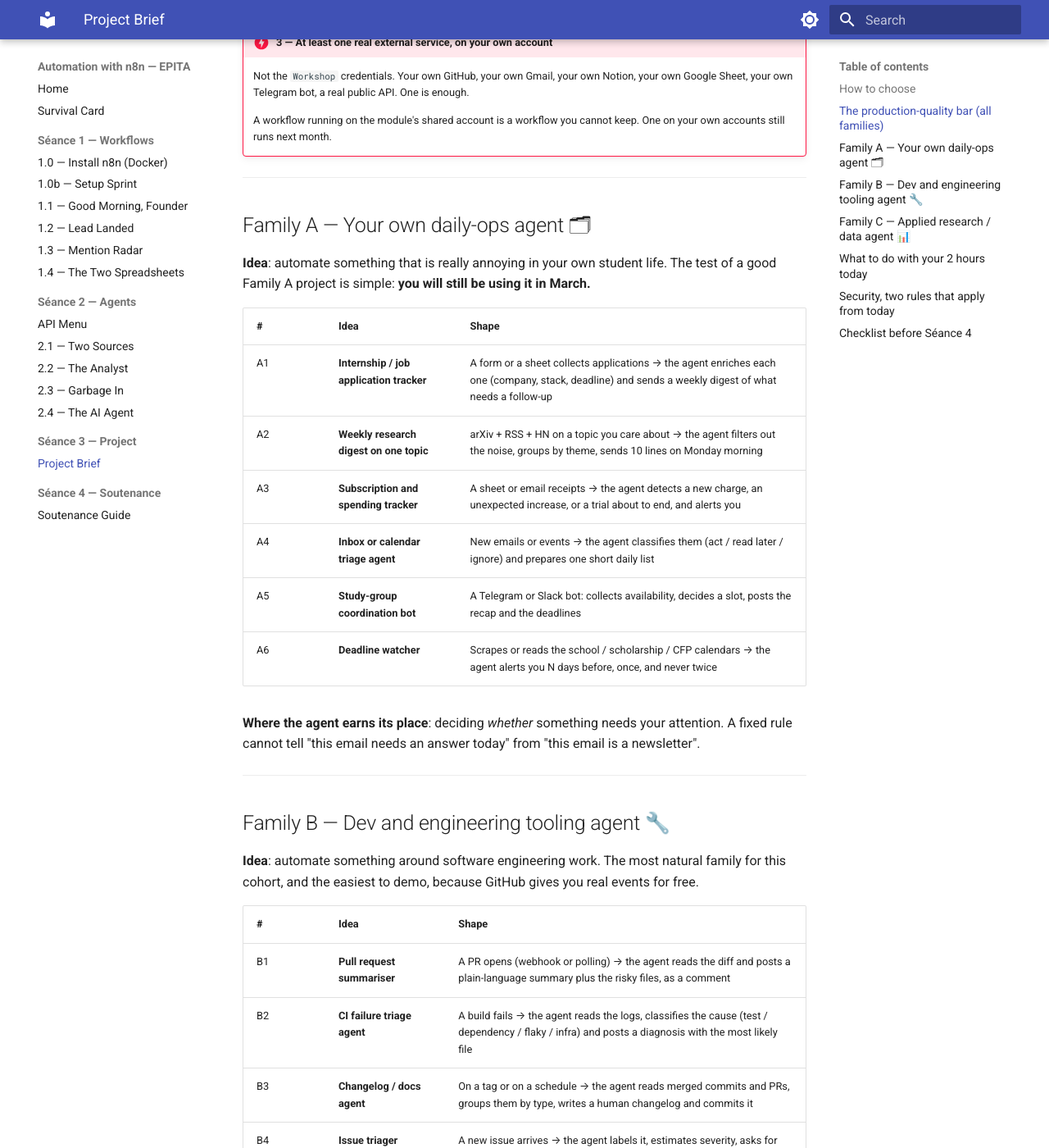
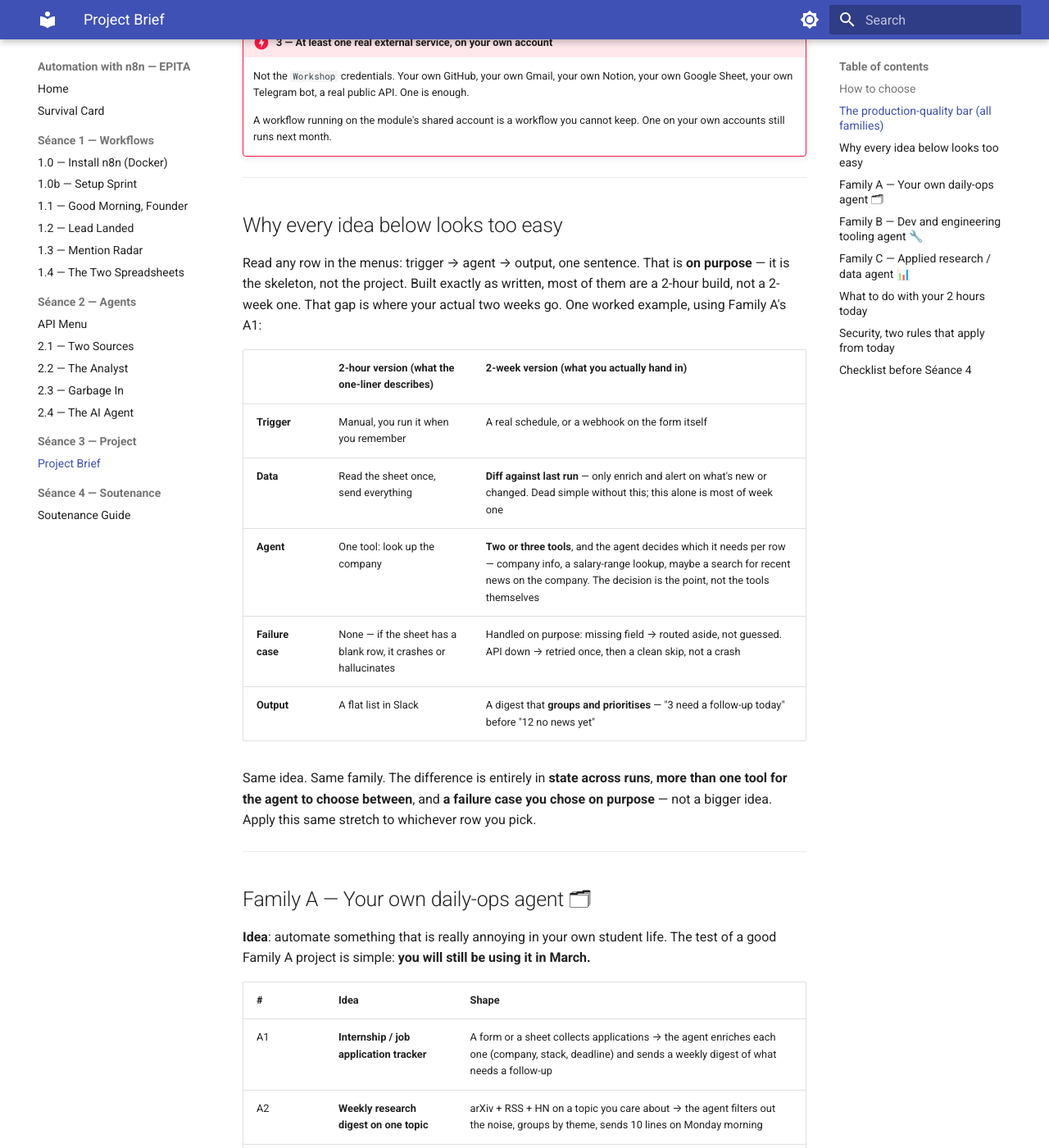
Before and after one commit to KristenPire/epita-n8n, an MkDocs documentation site: the page built from docs/seance-3/project-brief.md, in a window 1280 px wide and 1400 px high, scrolled down 1352 px. Shown: the whole window at 82% size. Built offline with MkDocs 1.6.1 and Material for MkDocs 9.7.7, drawn with Linux system fonts in a browser that asks for light colours; some of the changed text lies outside the part shown.

Commit message:
Add '2 hours vs 2 weeks' worked example and per-family depth guidance to project brief

```diff
--- a/docs/seance-3/project-brief.md
+++ b/docs/seance-3/project-brief.md
@@ -61,6 +61,27 @@
 
 ---
 
+## Why every idea below looks too easy
+
+Read any row in the menus: trigger → agent → output, one sentence. That is **on purpose** —
+it is the skeleton, not the project. Built exactly as written, most of them are a 2-hour
+build, not a 2-week one. That gap is where your actual two weeks go. One worked example,
+using Family A's A1:
+
+| | 2-hour version (what the one-liner describes) | 2-week version (what you actually hand in) |
+|---|---|---|
+| **Trigger** | Manual, you run it when you remember | A real schedule, or a webhook on the form itself |
+| **Data** | Read the sheet once, send everything | **Diff against last run** — only enrich and alert on what's new or changed. Dead simple without this; this alone is most of week one |
+| **Agent** | One tool: look up the company | **Two or three tools**, and the agent decides which it needs per row — company info, a salary-range lookup, maybe a search for recent news on the company. The decision is the point, not the tools themselves |
+| **Failure case** | None — if the sheet has a blank row, it crashes or hallucinates | Handled on purpose: missing field → routed aside, not guessed. API down → retried once, then a clean skip, not a crash |
+| **Output** | A flat list in Slack | A digest that **groups and prioritises** — "3 need a follow-up today" before "12 no news yet" |
+
+Same idea. Same family. The difference is entirely in **state across runs**, **more than
+one tool for the agent to choose between**, and **a failure case you chose on purpose** —
+not a bigger idea. Apply this same stretch to whichever row you pick.
+
+---
+
 ## Family A — Your own daily-ops agent 🗂
 
 **Idea**: automate something that is really annoying in your own student life. The test of a
@@ -77,6 +98,11 @@
 
 **Where the agent earns its place**: deciding *whether* something needs your attention. A
 fixed rule cannot tell "this email needs an answer today" from "this email is a newsletter".
+
+**Where the 2 weeks go**: every row above runs once in 2 hours. The project is making it
+track *change over time* (A3's "an unexpected increase" needs last week's number to compare
+against — that's state, not a single read) and survive real mess (half your emails won't
+fit your categories cleanly on day one).
 
 ---
 
@@ -99,6 +125,11 @@
 
 **Technical note**: the GitHub REST API is in the [API Menu](../seance-2/menu-api.md). Get a
 personal token: 60 requests per hour without one, 5000 with one.
+
+**Where the 2 weeks go**: a diff is not a PDF — real PRs blow past your prompt's context
+window, touch files you shouldn't summarise the same way (a lockfile vs. a logic change),
+and arrive with noisy commit history. Handling that, and giving the agent 2-3 tools instead
+of 1 (diff + test logs + issue history, not just diff), is the actual project.
 
 ---
 
@@ -124,6 +155,10 @@
 **Vector Store** nodes. A simple in-memory vector store is enough for C1 and C3 — you do not
 need to run a database. And keep the corpus small: 20 papers is a project, 2000 is a
 weekend lost to ingestion.
+
+**Where the 2 weeks go**: the first answer your agent gives will be wrong or vague — tuning
+retrieval (chunk size, how many chunks to pull, when to say "not enough information" instead
+of guessing) is most of the real work, and it is iteration, not a bigger pipeline.
 
 ---
 
```
